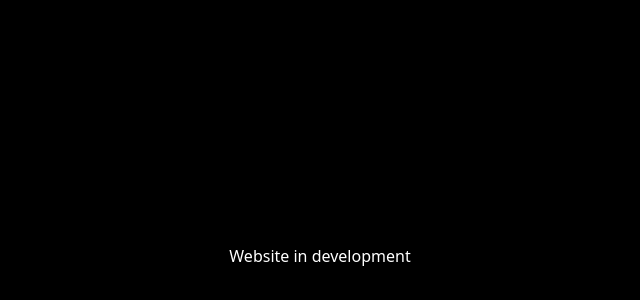
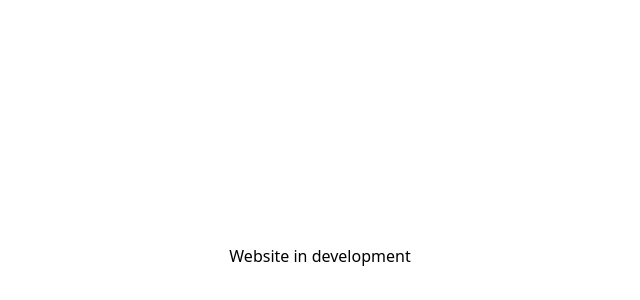
Before and after one commit to Gest-PI/web-frontend, a Next.js app: page / in a window 1280 px wide. Shown: the part 144-444 px from the top of the page, without its empty margins (320-960 px from the left). Built offline with nearby package versions, Linux system fonts and the light colour scheme.

Commit message:
test: testing CI/CD

```diff
--- a/src/app/layout.tsx
+++ b/src/app/layout.tsx
@@ -25,7 +25,7 @@
     return (
         <html lang="en">
             <body
-                className={`${geistSans.variable} ${geistMono.variable} antialiased bg-black`}
+                className={`${geistSans.variable} ${geistMono.variable} antialiased`}
             >
                 {children}
             </body>
--- a/src/app/page.tsx
+++ b/src/app/page.tsx
@@ -1,6 +1,6 @@
 const Home = () => {
     return (
-        <div className="h-screen w-full flex justify-center items-center text-white">
+        <div className="h-screen w-full flex justify-center items-center">
             Website in development
         </div>
     );
```
